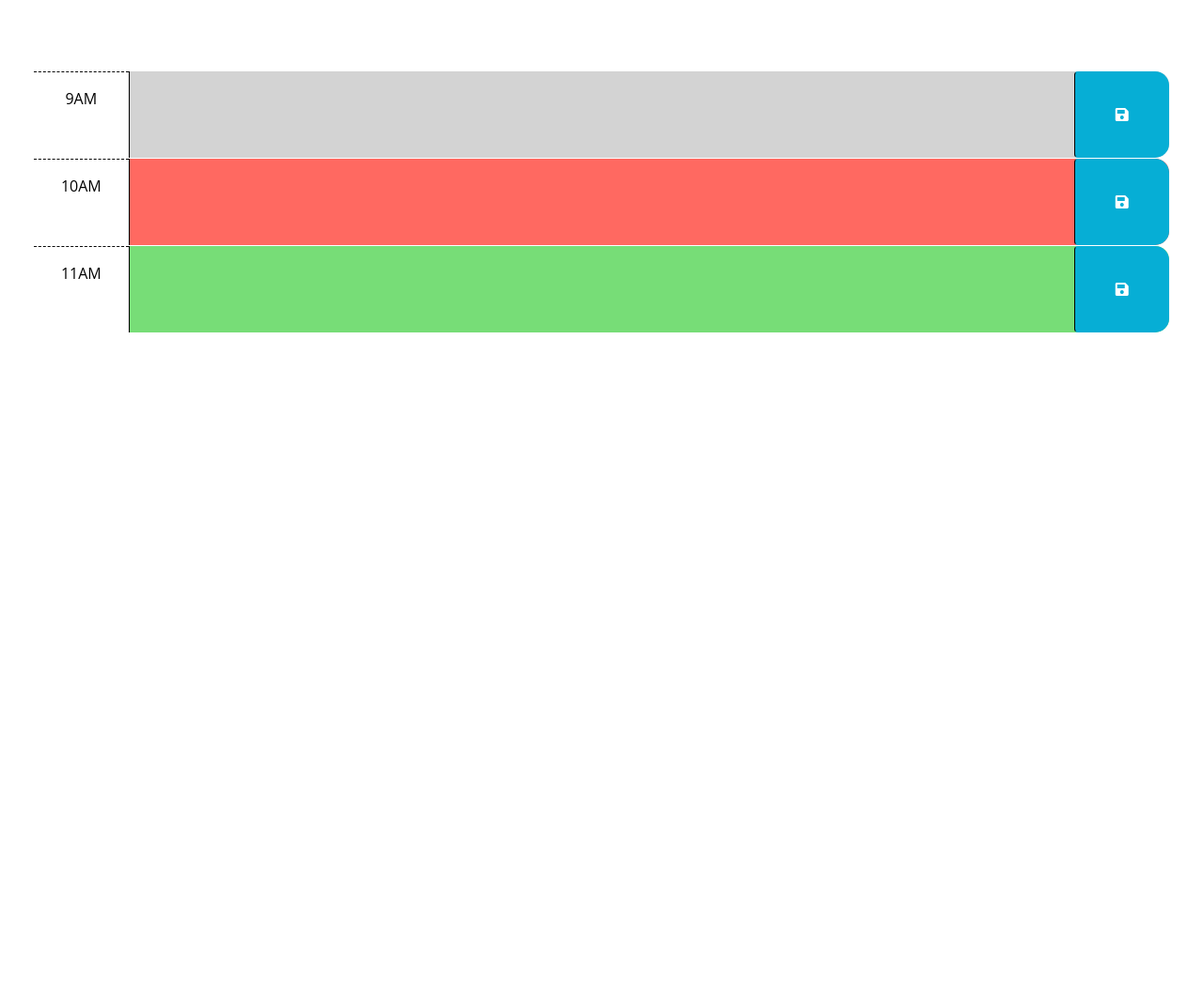
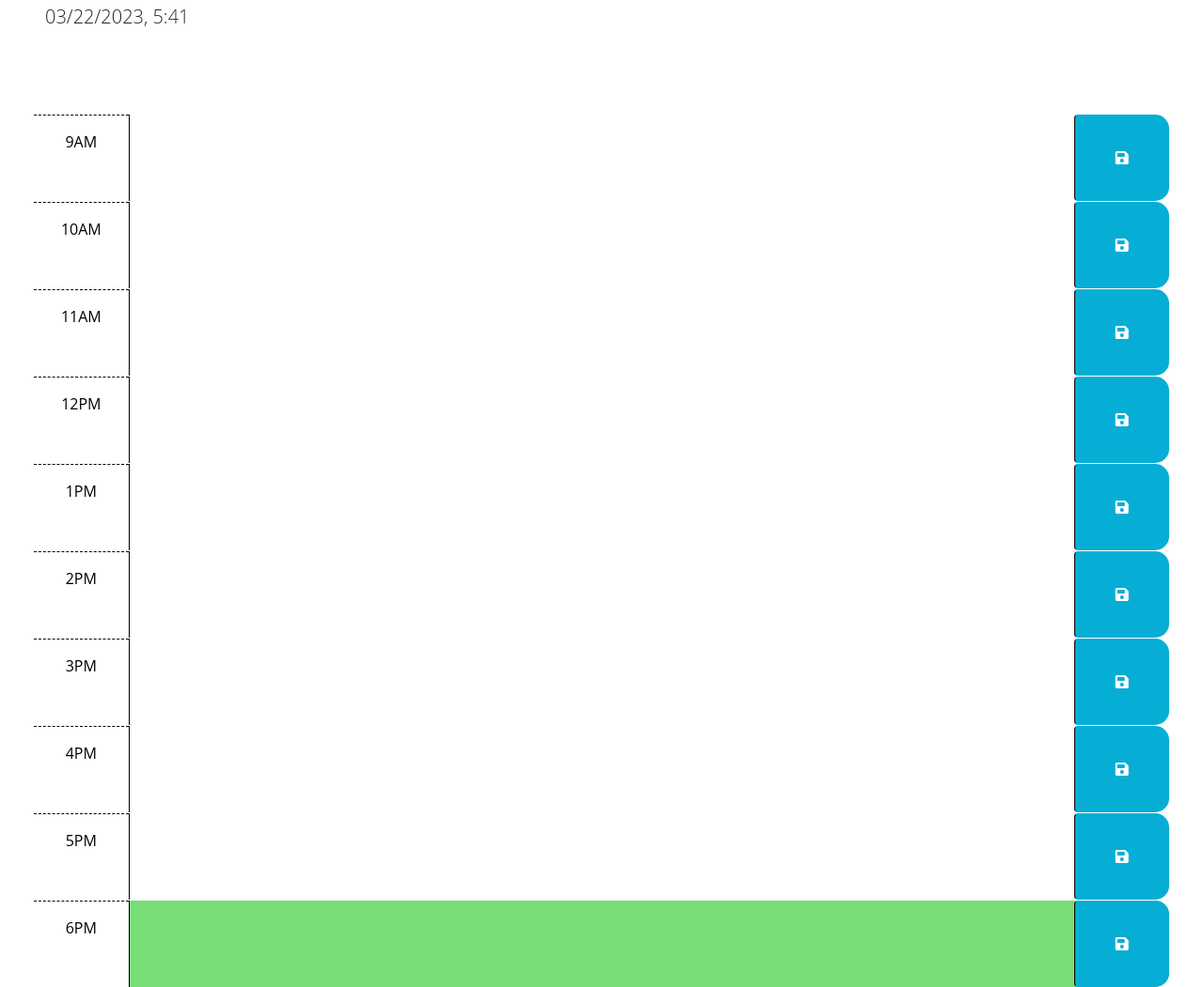
Before and after one commit to RyanSKang/Work-Day-Scheduler, a plain HTML site: page index.html in a window 1280 px wide. Shown: the part 176-1227 px from the top of the page at 94% size. Before the commit the page ends 800 px from the top, so only its background shows below. Drawn offline with nearby package versions, Linux system fonts and the light colour scheme.

Commit message:
trying to create a universal ID for my timeslot containers for color code clear

```diff
--- a/Assets/JS/script.js
+++ b/Assets/JS/script.js
@@ -56,15 +56,21 @@ colorCode()
 function colorCode(){
   var timeSlot=$('.time-block');
   var time=dayjs().hour();
-  // for(var i=9; i<18; i++){
-  //  var container= $('#' + i)
 
+  for(var i=9; i<19; i++){
+  var container= $(this).parent('#')
+  console.log(container);
   if(container==time){
-
+    timeSlot.addClass('.present');
+    timeSlot.removeClass('.time-block');
+  } else if (container<time){
+    timeSlot.addClass('.past');
+    timeSlot.removeClass('.time-block');
+  } else {
+    timeSlot.addClass('.future');
+    timeSlot.removeClass('.time-block');
   }
-
-}
-
+  }
 }
 })
 
--- a/index.html
+++ b/index.html
@@ -31,7 +31,7 @@
         code is implemented.
         -->
     <!-- Example of a past time block. The "past" class adds a gray background color. -->
-    <div id="hour-9" class="row time-block past">
+    <div id=".9" class="row time-block">
       <div class="col-2 col-md-1 hour text-center py-3">9AM</div>
       <textarea class="col-8 col-md-10 description" id="9" rows="3"> </textarea>
       <button class="btn saveBtn col-2 col-md-1" id="9" aria-label="save">
@@ -40,7 +40,7 @@
     </div>
 
     <!-- Example of a present time block. The "present" class adds a red background color. -->
-    <div id="hour-10" class="row time-block present">
+    <div id=".10" class="row time-block">
       <div class="col-2 col-md-1 hour text-center py-3">10AM</div>
       <textarea class="col-8 col-md-10 description" id="10" rows="3"> </textarea>
       <button class="btn saveBtn col-2 col-md-1" id="10" aria-label="save">
@@ -49,10 +49,66 @@
     </div>
 
     <!-- Example of a future time block. The "future" class adds a green background color. -->
-    <div id="hour-11" class="row time-block future">
+    <div id=".11" class="row time-block">
       <div class="col-2 col-md-1 hour text-center py-3">11AM</div>
       <textarea class="col-8 col-md-10 description" id="11" rows="3"> </textarea>
       <button class="btn saveBtn col-2 col-md-1" id="11" aria-label="save">
+        <i class="fas fa-save" aria-hidden="true"></i>
+      </button>
+    </div>
+
+    <div id=".12" class="row time-block">
+      <div class="col-2 col-md-1 hour text-center py-3">12PM</div>
+      <textarea class="col-8 col-md-10 description" id="12" rows="3"> </textarea>
+      <button class="btn saveBtn col-2 col-md-1" id="12" aria-label="save">
+        <i class="fas fa-save" aria-hidden="true"></i>
+      </button>
+    </div>
+
+    <div id=".13" class="row time-block">
+      <div class="col-2 col-md-1 hour text-center py-3">1PM</div>
+      <textarea class="col-8 col-md-10 description" id="13" rows="3"> </textarea>
+      <button class="btn saveBtn col-2 col-md-1" id="13" aria-label="save">
+        <i class="fas fa-save" aria-hidden="true"></i>
+      </button>
+    </div>
+
+    <div id=".14" class="row time-block">
+      <div class="col-2 col-md-1 hour text-center py-3">2PM</div>
+      <textarea class="col-8 col-md-10 description" id="14" rows="3"> </textarea>
+      <button class="btn saveBtn col-2 col-md-1" id="14" aria-label="save">
+        <i class="fas fa-save" aria-hidden="true"></i>
+      </button>
+    </div>
+
+    <div id=".15" class="row time-block">
+      <div class="col-2 col-md-1 hour text-center py-3">3PM</div>
+      <textarea class="col-8 col-md-10 description" id="15" rows="3"> </textarea>
+      <button class="btn saveBtn col-2 col-md-1" id="15" aria-label="save">
+        <i class="fas fa-save" aria-hidden="true"></i>
+      </button>
+    </div>
+
+    <div id=".16" class="row time-block">
+      <div class="col-2 col-md-1 hour text-center py-3">4PM</div>
+      <textarea class="col-8 col-md-10 description" id="16" rows="3"> </textarea>
+      <button class="btn saveBtn col-2 col-md-1" id="16" aria-label="save">
+        <i class="fas fa-save" aria-hidden="true"></i>
+      </button>
+    </div>
+
+    <div id=".17" class="row time-block">
+      <div class="col-2 col-md-1 hour text-center py-3">5PM</div>
+      <textarea class="col-8 col-md-10 description" id="17" rows="3"> </textarea>
+      <button class="btn saveBtn col-2 col-md-1" id="17" aria-label="save">
+        <i class="fas fa-save" aria-hidden="true"></i>
+      </button>
+    </div>
+
+    <div id=".18" class="row time-block future">
+      <div class="col-2 col-md-1 hour text-center py-3">6PM</div>
+      <textarea class="col-8 col-md-10 description" id="18" rows="3"> </textarea>
+      <button class="btn saveBtn col-2 col-md-1" id="18" aria-label="save">
         <i class="fas fa-save" aria-hidden="true"></i>
       </button>
     </div>
```
